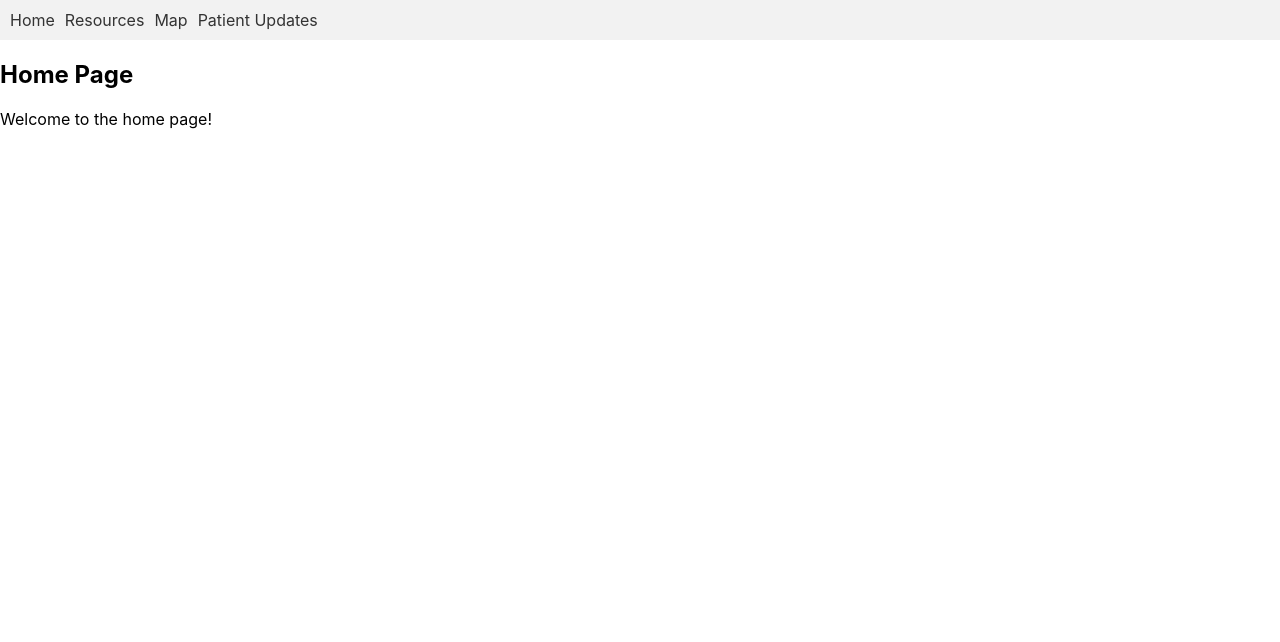
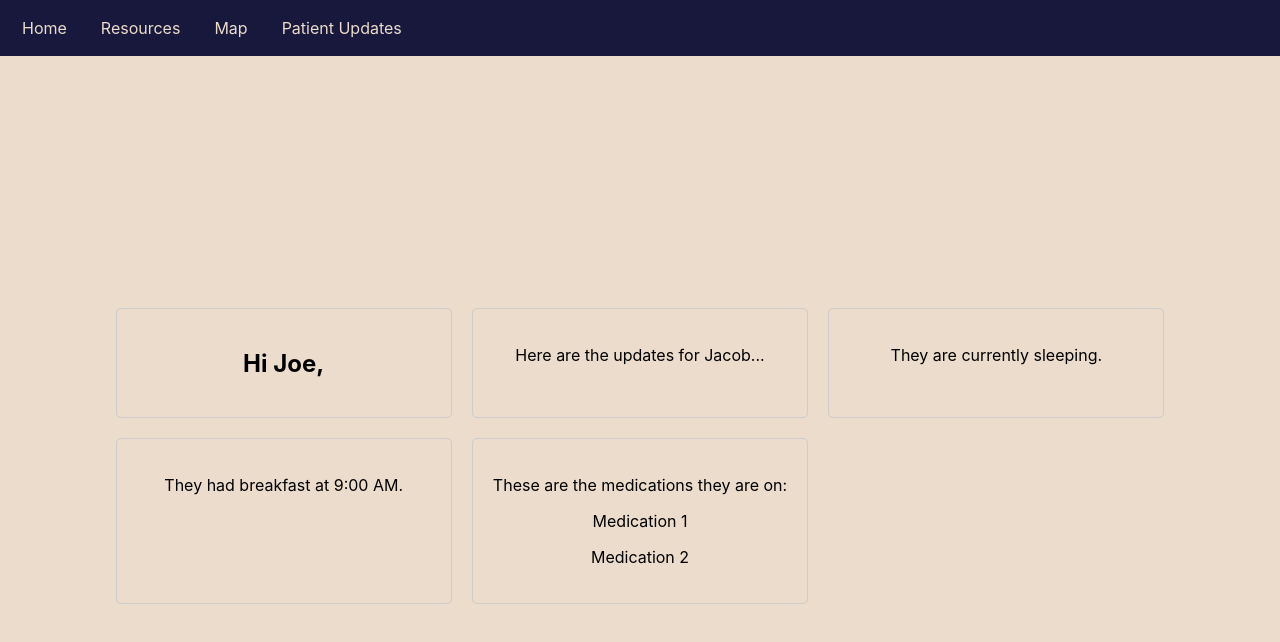
Before and after one commit to noahstaz/EZ-Med, a React (Create React App) app in the folder ez-med/: page / in a window 1280 px wide. Shown: the top 642 px of the page. Built offline with nearby package versions, Linux system fonts and the light colour scheme.

Commit message:
Home Page Updates Now have Cards

```diff
--- a/ez-med/src/App.css
+++ b/ez-med/src/App.css
@@ -1,3 +1,6 @@
+@import url('https://fonts.googleapis.com/css2?family=Merriweather:wght@400&display=swap');
+
+
 .App {
   text-align: center;
 }
@@ -39,7 +42,7 @@
 
 /* App.css */
 .navbar {
-  background-color: #f2f2f2; /* Example background color */
+  background-color: #17183B; /* Example background color */
   padding: 10px;
 }
 
@@ -50,15 +53,70 @@
 }
 
 .nav-item {
-  display: inline-block; /* Display links horizontally */
-  margin-right: 10px; /* Add spacing between links */
+  display: inline-block; /* Display items horizontally */
+  margin-right: 10px; /* Add spacing between items */
+  padding: 8px 12px; /* Add padding to create boxes */
+  border-radius: 5px; /* Add rounded corners to the boxes */
+  transition: background-color 0.3s ease; /* Smooth transition for color change */
 }
 
 .nav-item a {
   text-decoration: none; /* Remove underline from links */
-  color: #333; /* Example link color */
+  color: #EBDCCB; /* Default link color */
 }
 
-.nav-item a:hover {
-  color: #912f40; /* Color when hovering over the link */
+.nav-item:hover {
+  background-color: #912f40; /* Background color when hovering over the item */
 }
+
+.nav-item:hover a {
+  color: #fff; /* Text color when hovering over the item */
+}
+
+body {
+  background-color: #EBDCCB;
+  margin: 0; /* Reset default margin */
+  padding: 0; /* Reset default padding */
+}
+
+@font-face {
+  font-family: "Merriweather";
+  src: url("https://fonts.googleapis.com/css2?family=Merriweather:wght@400&display=swap");
+}
+
+.home-page {
+  text-align: center;
+}
+
+.medications-container {
+  max-height: 100px; /* Adjust the maximum height as needed */
+  overflow-y: auto;
+}
+
+.medication-item {
+  opacity: 0;
+  transition: opacity 0.5s ease-in-out;
+}
+
+.medication-item.fade-in {
+  opacity: 1;
+}
+
+.home-page {
+  display: flex;
+  justify-content: center;
+  align-items: center;
+  height: 100vh;
+}
+
+.card-grid {
+  display: grid;
+  grid-template-columns: repeat(3, 1fr);
+  gap: 20px;
+}
+
+.card {
+  padding: 20px;
+  border: 1px solid #ccc;
+  border-radius: 5px;
+}
--- a/ez-med/src/App.js
+++ b/ez-med/src/App.js
@@ -1,4 +1,4 @@
-import React from 'react';
+import React, { useEffect } from 'react';
 import { BrowserRouter as Router, Route, Link, Switch } from 'react-router-dom';
 //import logo from './logo.svg';
 import './App.css';
@@ -6,11 +6,61 @@ import Resources from './Resources'; // Import your Resources component
 import Map from './Map'; // Import your Map component
 import PatientUpdates from './PatientUpdates'; // Import your PatientUpdates component
 
+const medications = ['Medication 1', 'Medication 2']; // Replace with your actual medication data
+
+function GreetingCard() {
+  return (
+    <div className="card">
+      <h2>Hi Joe,</h2>
+    </div>
+  );
+}
+
+function UpdatesCard() {
+  return (
+    <div className="card">
+      <p>Here are the updates for Jacob...</p>
+    </div>
+  );
+}
+
+function SleepStatusCard() {
+  return (
+    <div className="card">
+      <p>They are currently sleeping.</p>
+    </div>
+  );
+}
+
+function BreakfastCard() {
+  return (
+    <div className="card">
+      <p>They had breakfast at 9:00 AM.</p>
+    </div>
+  );
+}
+
+function MedicationsCard({ medications }) {
+  return (
+    <div className="card">
+      <p>These are the medications they are on:</p>
+      {medications.map((medication, index) => (
+        <p key={index}>{medication}</p>
+      ))}
+    </div>
+  );
+}
+
 function HomePage() {
   return (
-    <div>
-      <h2>Home Page</h2>
-      <p>Welcome to the home page!</p>
+    <div className="home-page">
+      <div className="card-grid">
+        <GreetingCard />
+        <UpdatesCard />
+        <SleepStatusCard />
+        <BreakfastCard />
+        <MedicationsCard medications={medications} />
+      </div>
     </div>
   );
 }
```
